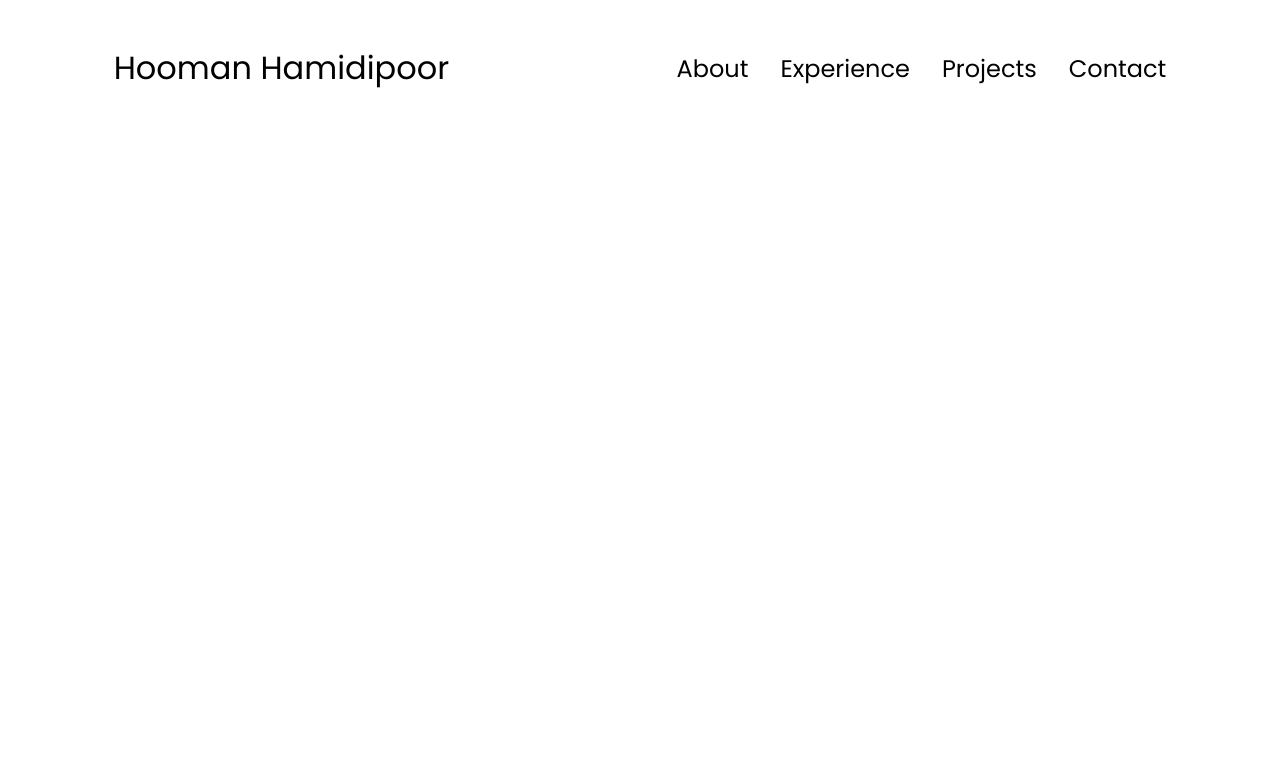
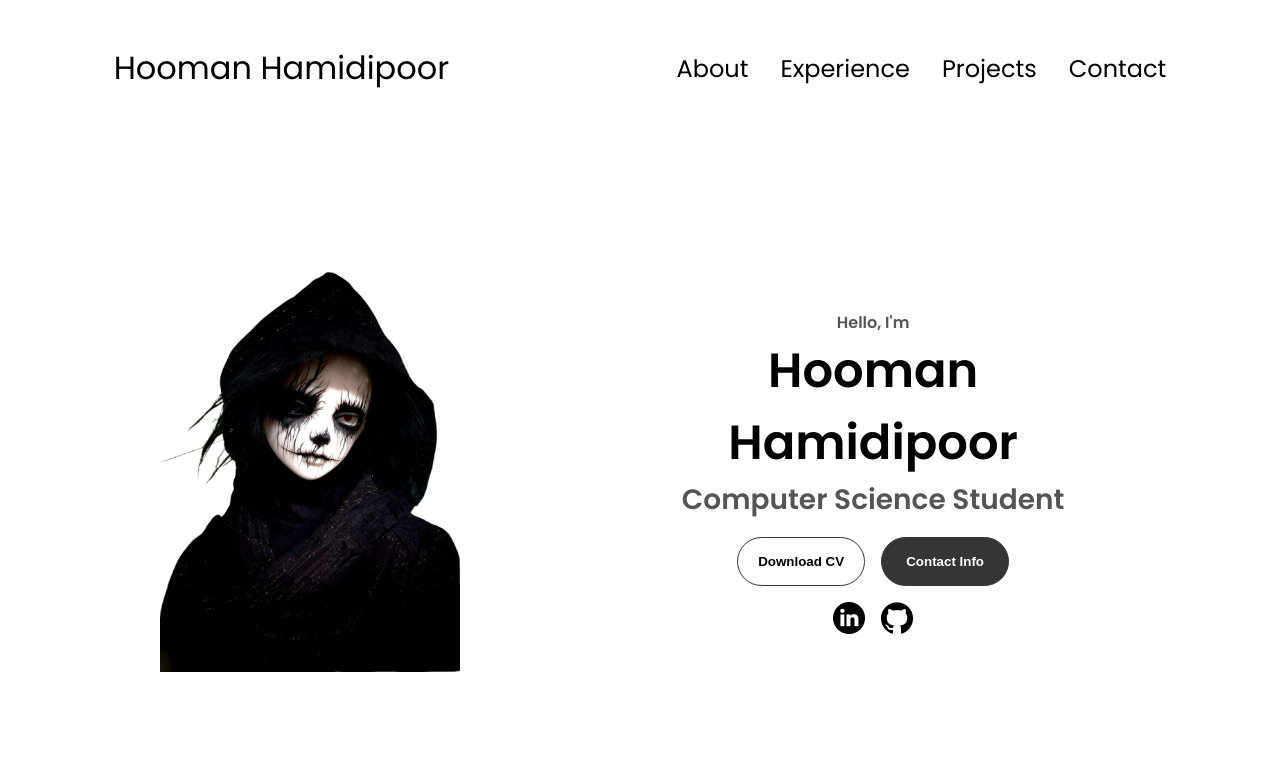
Before and after one commit to HoomanHMP/Personal-Portfolio, a plain HTML site: page index.html in a window 1280 px wide. Drawn offline with Linux system fonts and the light colour scheme.

Commit message:
add profile section

```diff
--- a/index.html
+++ b/index.html
@@ -36,6 +36,41 @@
             </div>
         </div>
     </nav>
+    <section id="profile">
+      <div class="section__pic-container">
+        <img src="./assets/profile-pic.png" alt="John Doe profile picture" />
+      </div>
+      <div class="section__text">
+        <p class="section__text__p1">Hello, I'm</p>
+        <h1 class="title">Hooman Hamidipoor</h1>
+        <p class="section__text__p2">Computer Science Student</p>
+        <div class="btn-container">
+          <button
+            class="btn btn-color-2"
+            onclick="window.open('./assets/resume-example.pdf')"
+          >
+            Download CV
+          </button>
+          <button class="btn btn-color-1" onclick="location.href='./#contact'">
+            Contact Info
+          </button>
+        </div>
+        <div id="socials-container">
+          <img
+            src="./assets/linkedin.png"
+            alt="My LinkedIn profile"
+            class="icon"
+            onclick="location.href='https://www.linkedin.com/in/hooman-hamidipoor/'"
+          />
+          <img
+            src="./assets/github.png"
+            alt="My Github profile"
+            class="icon"
+            onclick="location.href='https://github.com/HoomanHMP'"
+          />
+        </div>
+      </div>
+    </section>
     <script src="script.js"></script>
 </body>
 </html>
--- a/style.css
+++ b/style.css
@@ -145,3 +145,118 @@ a:hover{
 .hamburger-icon span:first-child {
   transform: none;
 }
+
+/* SECTIONS */
+
+section {
+  padding-top: 4vh;
+  height: 96vh;
+  margin: 0 10rem;
+  box-sizing: border-box;
+  min-height: fit-content;
+}
+
+.section-container {
+  display: flex;
+}
+
+/* PROFILE SECTION */
+
+#profile {
+  display: flex;
+  justify-content: center;
+  gap: 5rem;
+  height: 80vh;
+}
+
+.section__pic-container {
+  display: flex;
+  height: 400px;
+  width: 400px;
+  margin: auto 0;
+}
+
+.section__text {
+  align-self: center;
+  text-align: center;
+}
+
+.section__text p {
+  font-weight: 600;
+}
+
+.section__text__p1 {
+  text-align: center;
+}
+
+.section__text__p2 {
+  font-size: 1.75rem;
+  margin-bottom: 1rem;
+}
+
+.title {
+  font-size: 3rem;
+  text-align: center;
+}
+
+#socials-container {
+  display: flex;
+  justify-content: center;
+  margin-top: 1rem;
+  gap: 1rem;
+}
+
+/* ICONS */
+
+.icon {
+  cursor: pointer;
+  height: 2rem;
+}
+
+/* BUTTONS */
+
+.btn-container {
+  display: flex;
+  justify-content: center;
+  gap: 1rem;
+}
+
+.btn {
+  font-weight: 600;
+  transition: all 300ms ease;
+  padding: 1rem;
+  width: 8rem;
+  border-radius: 2rem;
+}
+
+.btn-color-1,
+.btn-color-2 {
+  border: rgb(53, 53, 53) 0.1rem solid;
+}
+
+.btn-color-1:hover,
+.btn-color-2:hover {
+  cursor: pointer;
+}
+
+.btn-color-1,
+.btn-color-2:hover {
+  background: rgb(53, 53, 53);
+  color: white;
+}
+
+.btn-color-1:hover {
+  background: rgb(0, 0, 0);
+}
+
+.btn-color-2 {
+  background: none;
+}
+
+.btn-color-2:hover {
+  border: rgb(255, 255, 255) 0.1rem solid;
+}
+
+.btn-container {
+  gap: 1rem;
+}
```
Also changed, not shown: assets/profile-pic.png (added).
